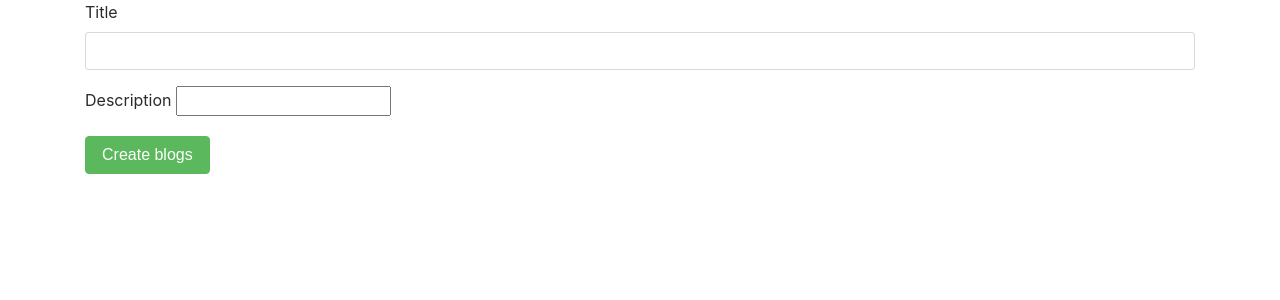
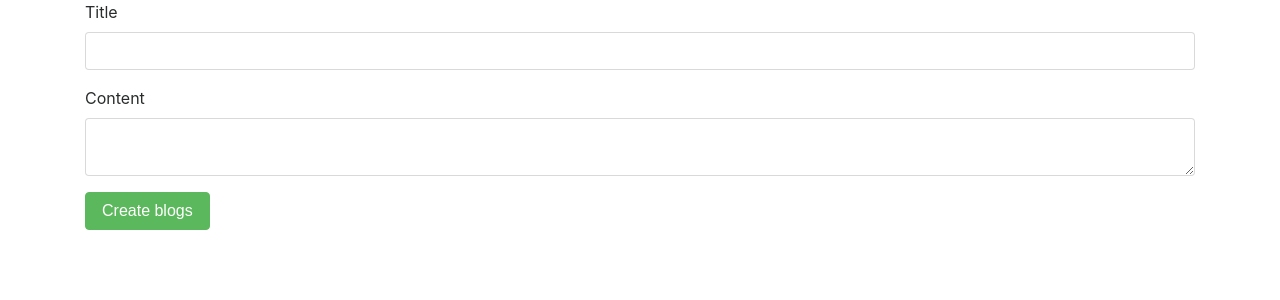
Before and after one commit to igniteeng000/webblog, a Flask app: template templates/new_post.html in a window 1280 px wide. Shown: the top 300 px of the page. Run offline with Flask 2, Linux system fonts and the light colour scheme; the template is opened without the code that fills it: most values are stand-ins (such as "Sample title", 1, 10 or a date in 2020); some libraries are stand-ins or nearby versions.

Commit message:
almost working

```diff
--- a/app.py
+++ b/app.py
@@ -5,6 +5,7 @@ from menu import Menu
 
 # python flask mongo jinja
 from models.blog import Blog
+from models.post import Post
 from models.user import User
 
 app = Flask(__name__)
@@ -85,12 +86,27 @@ def create_new_blog():
         return make_response(user_blogs(user._id))
 
 
+
 @app.route('/posts/<string:blog_id>')
 def blog_posts(blog_id):
     blog = Blog.from_mongo(blog_id)
     posts = blog.get_posts()
 
-    return render_template('posts.html', posts=posts, blog_title=blog.title)
+    return render_template('posts.html', posts=posts, blog_title=blog.title, blog_id=blog_id)
+
+
+@app.route('/posts/new/<string:blog_id>', methods=['POST', 'GET'])
+def create_new_post(blog_id):
+    if request.method == 'GET':
+        return render_template('new_post.html', blog_id = blog_id)
+    else:
+        title = request.form['title']
+        content = request.form['content']
+        user = User.get_by_email(session['email'])
+
+        new_blog = Post(blog_id, title, content, user.email)
+        new_blog.save_to_mongo()
+        return make_response(user_blogs(user._id))
 
 
 if __name__ == '__main__':
--- a/templates/new_post.html
+++ b/templates/new_post.html
@@ -1,14 +1,14 @@
 {% extends "base.html" %}
 {% block content %}
 <div class="container">
-    <form id = "new-post" action = "/posts/new" method = "post">
+    <form id = "new-post" action = "/posts/new/ {{ blog_id }}" method = "post">
     <div class="form-group">
         <label for="title">Title</label>
             <input type = "text" id = "title" class="form-control" name="title">
     </div>
         <div class="form-group">
-        <label for="description">Description</label>
-          <input type = "text" id = "Description" name = "description" >
+        <label for="content">Content</label>
+            <textarea id = "content" name = "content" class="form-control" ></textarea>
         </div>
         <button type = "submit" class="btn btn-success"> Create blogs</button>
     </form>
--- a/templates/posts.html
+++ b/templates/posts.html
@@ -2,6 +2,7 @@
 {% block content %}
 <div class ="contatiner">
     <h2>{{ blog_title }}</h2>
+    <button  class="btn btn-primary"><a href="/posts/new/{{ blog_id }}">New Post</a></button>
     {% if posts|length > 0 %}
         {% for post in posts %}
         <h3> {{post.title}}</h3>
@@ -10,5 +11,7 @@
         <hr>
         {% endfor %}
     {% else %}
+    <h4> There are not posts yet!</h4>
+    {% endif%}
 </div>
 {% endblock %}
```
